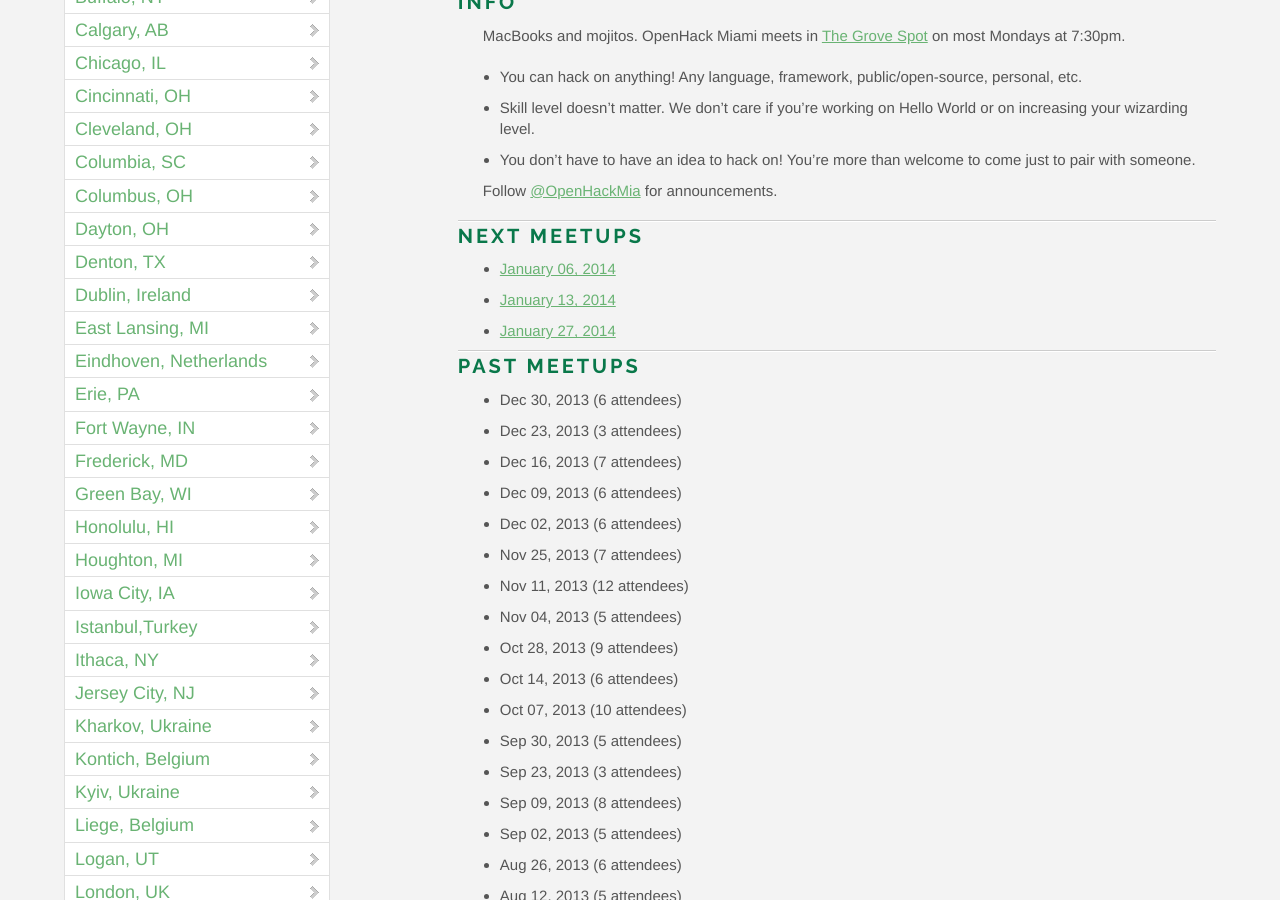
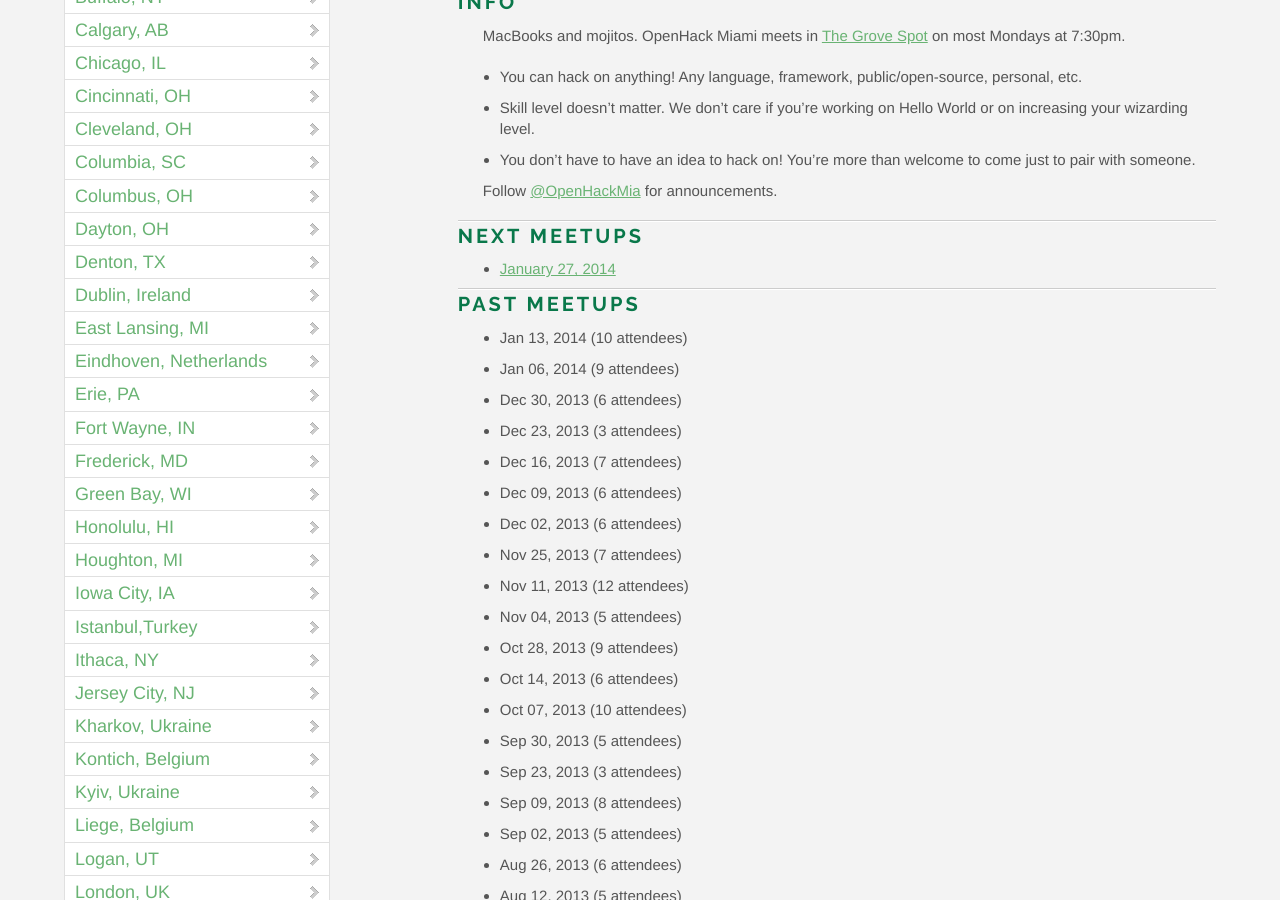
Before and after one commit to OpenHack/openhack.github.com, a Jekyll site: the page built from miami/index.markdown, in a window 1280 px wide and 900 px high, scrolled down 733 px. Built offline with Jekyll 4.4.1, drawn with Linux system fonts in a browser that asks for light colours; nearby versions of some CDN libraries; Markdown is read by kramdown in place of the engine named in the settings; comment, search, counter and statistics services are not loaded.

Commit message:
update miami attendee info

```diff
--- a/miami/index.markdown
+++ b/miami/index.markdown
@@ -19,12 +19,12 @@ Follow [@OpenHackMia](http://twitter.com/openhackmia) for announcements.
 
 ### Next meetups
 
-* [January 06, 2014](http://www.meetup.com/miamirb/events/158106892/)
-* [January 13, 2014](http://www.meetup.com/miamirb/events/158107032/)
 * [January 27, 2014](http://www.meetup.com/miamirb/events/158107282/)
 
 ### Past meetups
 
+* Jan 13, 2014 (10 attendees)
+* Jan 06, 2014 (9 attendees)
 * Dec 30, 2013 (6 attendees)
 * Dec 23, 2013 (3 attendees)
 * Dec 16, 2013 (7 attendees)
```
